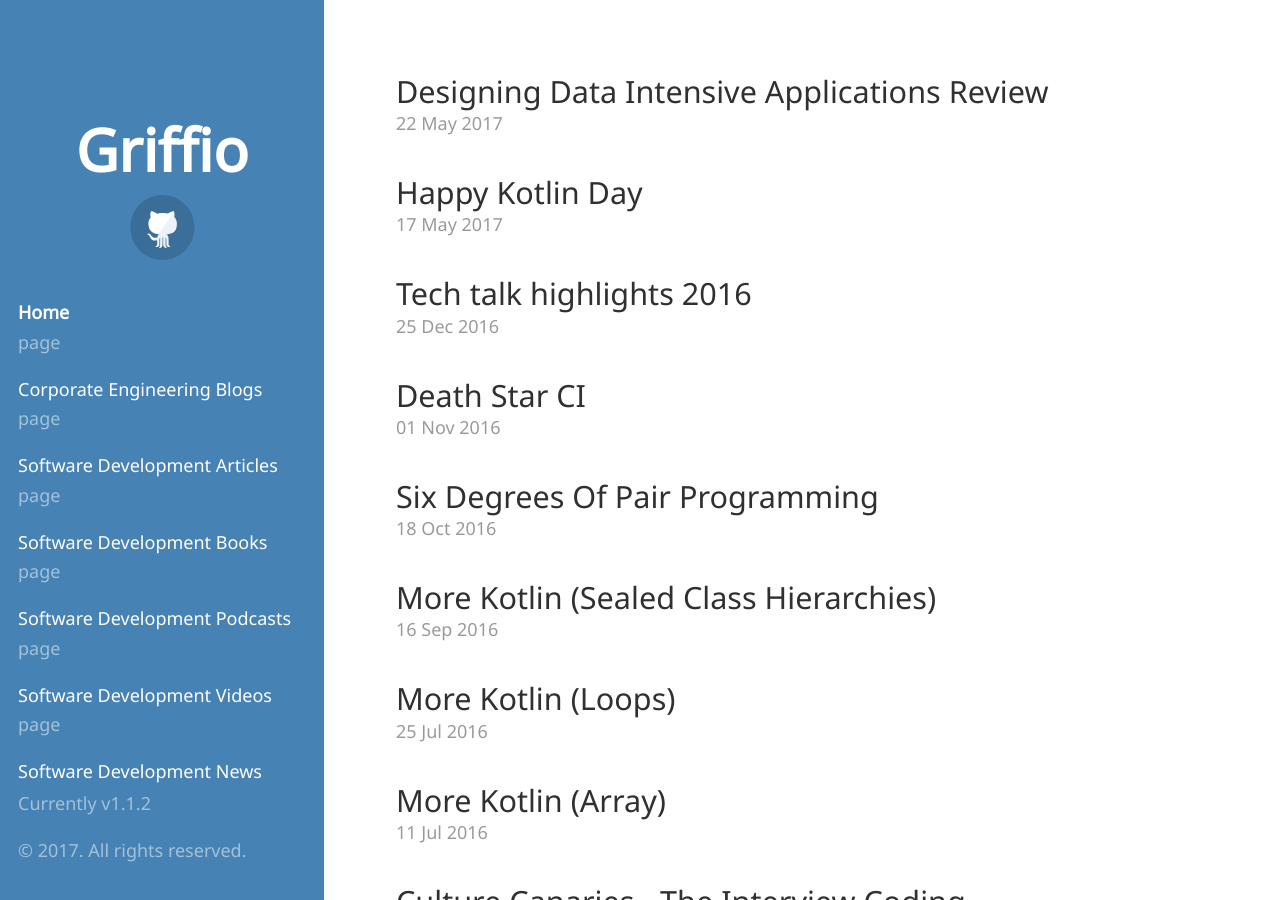
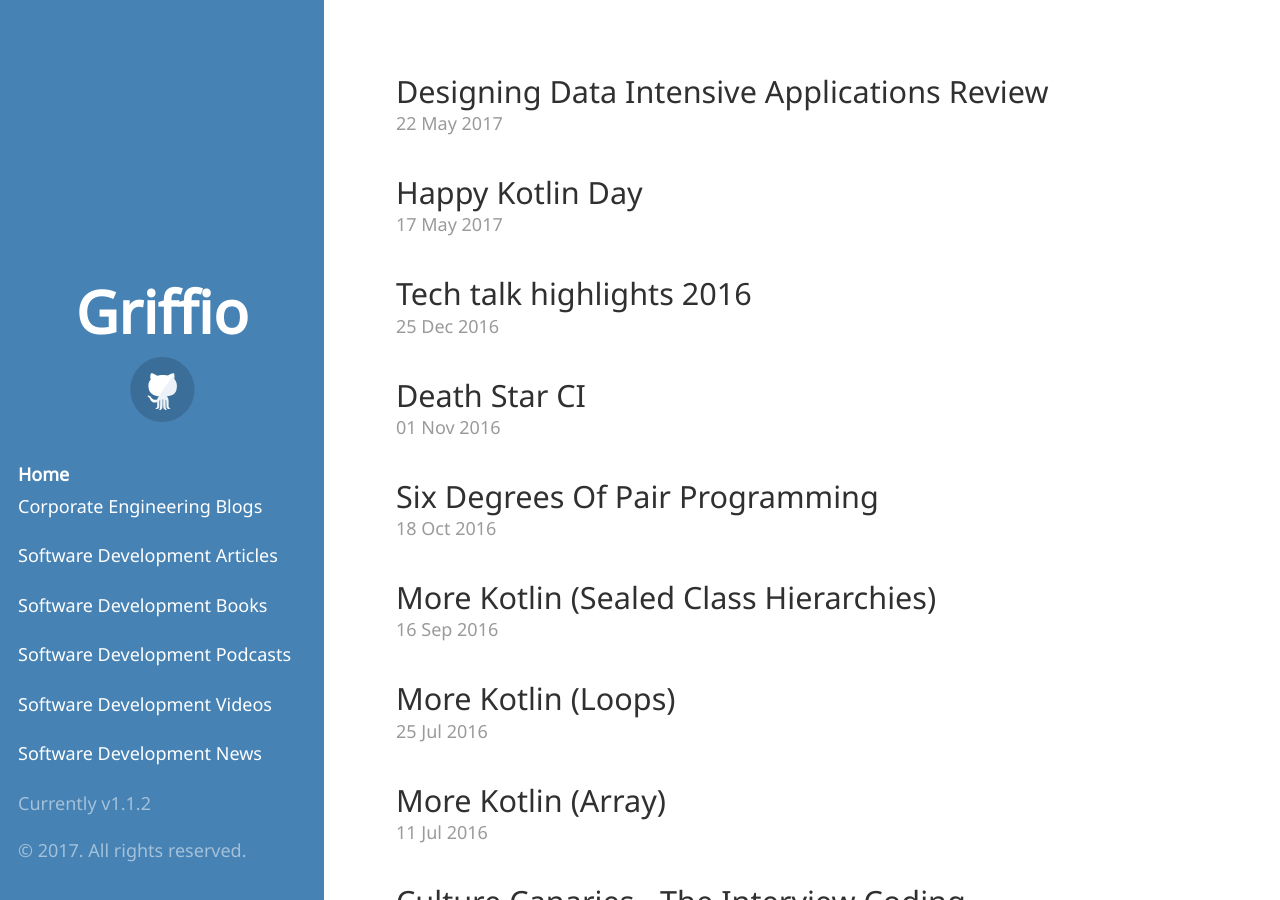
Before and after one commit to griffio/griffio.github.io, a Jekyll site: the page built from index.html, in a window 1280 px wide and 900 px high. Built offline with Jekyll 4.4.1, drawn with Linux system fonts in a browser that asks for light colours; some web fonts are replaced; the list of posts is cut into pages by our own code.

Commit message:
Update sidebar.html

```diff
--- a/_includes/sidebar.html
+++ b/_includes/sidebar.html
@@ -19,8 +19,7 @@
             {% for node in pages_list %}
             {% if node.title != null %}
             {% if node.layout == "page" %}
-            <p>{{ node.layout }}</p>
-            <a class="sidebar-nav-item{% if page.url == node.url %} active{% endif %}" href="{{ node.url }}">{{ node.title }}</a>
+            <p><a class="sidebar-nav-item{% if page.url == node.url %} active{% endif %}" href="{{ node.url }}">{{ node.title }}</a></p>
             {% endif %}
             {% endif %}
             {% endfor %}
```
